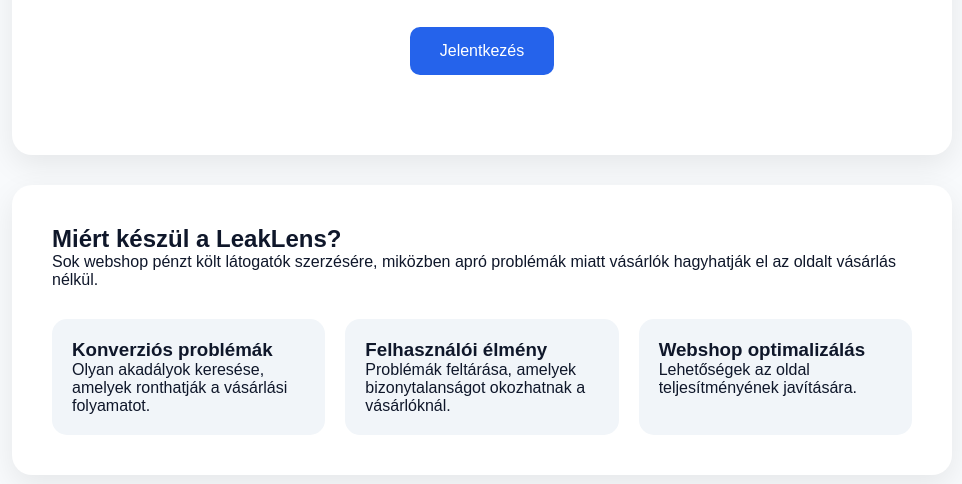
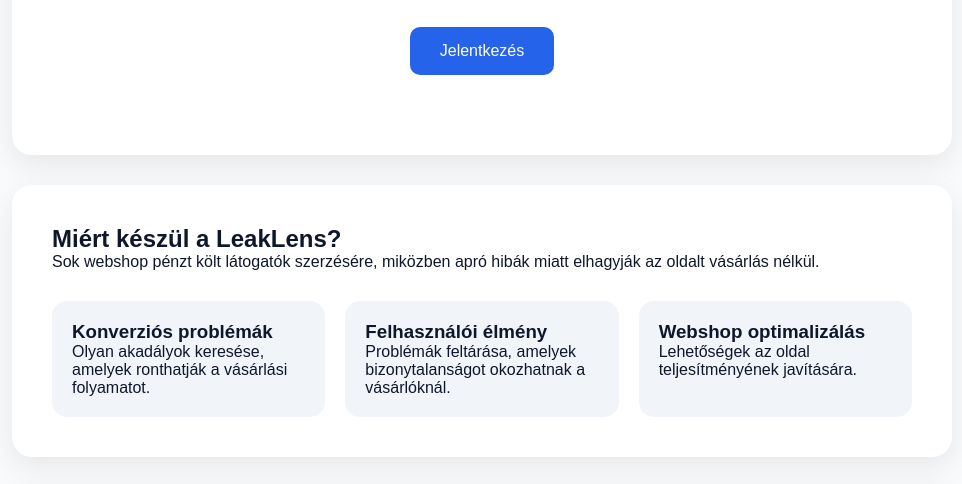
Before and after one commit to bonelord123/leaklens-early-access, a website: page index.html in a window 1280 px wide. Shown: the part 274-758 px from the top of the page, without its empty margins (158-1120 px from the left). Drawn offline with Linux system fonts and the light colour scheme.

Commit message:
javitás

```diff
--- a/index.html
+++ b/index.html
@@ -57,7 +57,7 @@ Miért készül a LeakLens?
 
 <p>
 Sok webshop pénzt költ látogatók szerzésére,
-miközben apró problémák miatt vásárlók hagyhatják el
+miközben apró hibák miatt elhagyják
 az oldalt vásárlás nélkül.
 </p>
 
```
